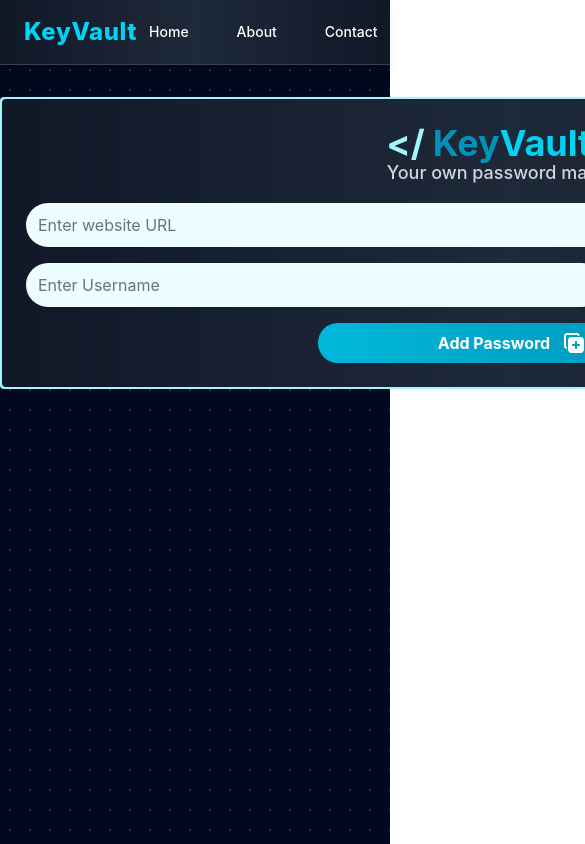
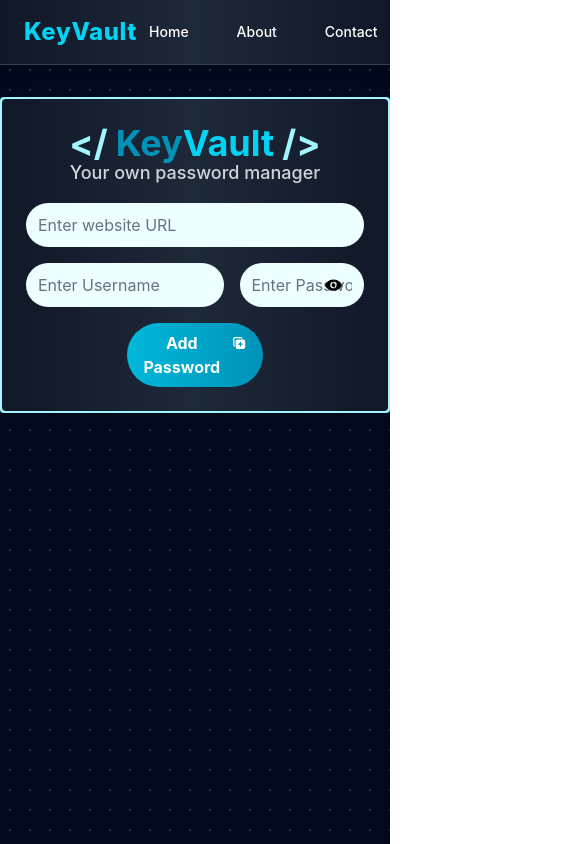
Before and after one commit to yash-raj-jain22/project-5--password-manager-, a React (Vite) app: page / in a window 390 px wide. Shown: the top 844 px of the page, 585 px wide, since content can reach past the window. Built offline with nearby package versions, Linux system fonts and the light colour scheme.

Commit message:
update: responsiveness

```diff
--- a/src/components/Manager.jsx
+++ b/src/components/Manager.jsx
@@ -20,7 +20,7 @@ function Manager() {
         <>
             <div className="absolute top-0 z-[-2] h-screen w-screen bg-[#000000] bg-[radial-gradient(#ffffff33_1px,#00091d_1px)] bg-[size:20px_20px]"></div>
 
-            <div className='my-8 container mx-auto w-5xl bg-cyan-200 rounded p-0.5'>
+            <div className='my-8 container mx-auto max-w-5xl min-w-fit bg-cyan-200 rounded p-0.5'>
 
                 <div className="text-white flex flex-col gap-4 bg-gradient-to-r from-gray-900 via-gray-800 to-gray-900 p-6 rounded">
 
```
